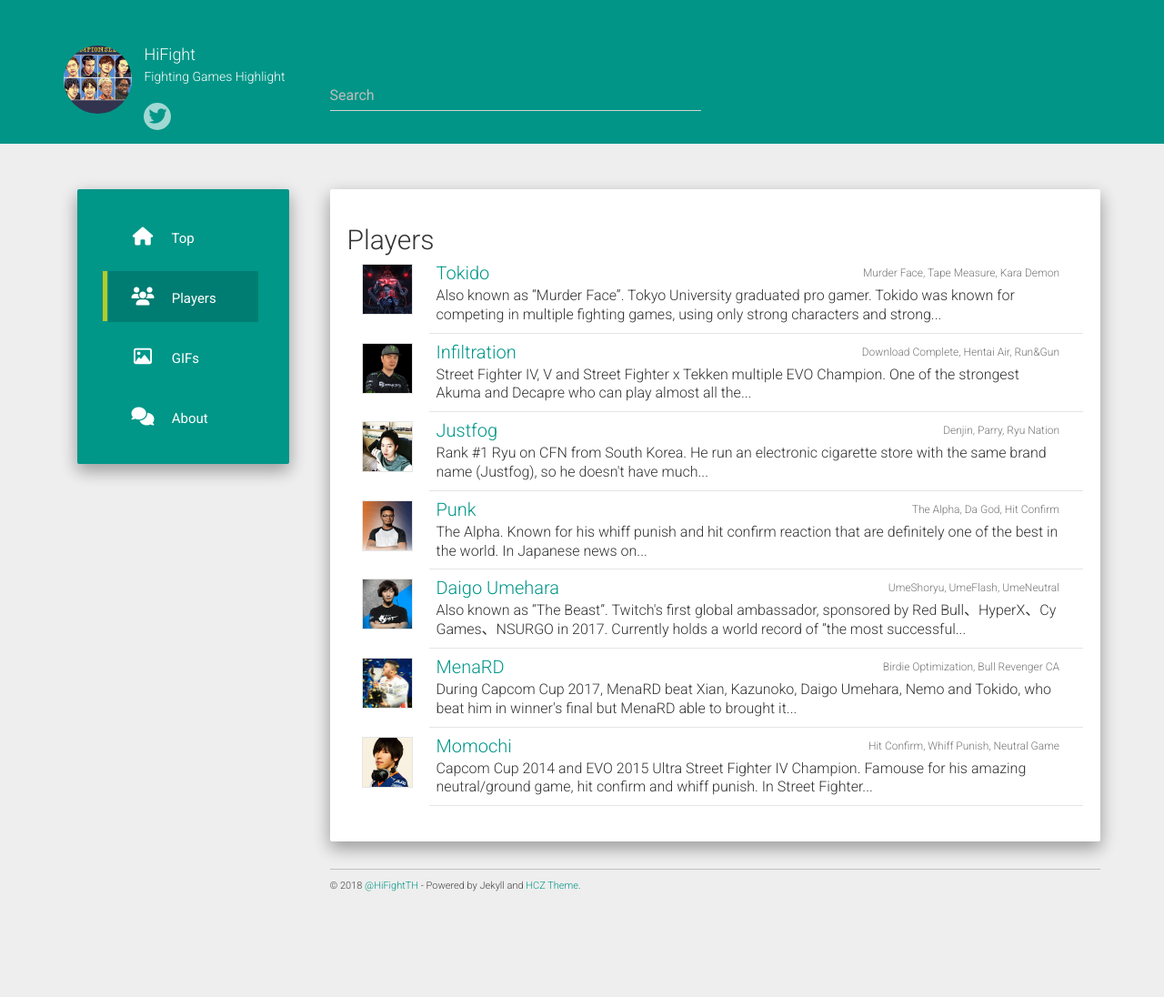
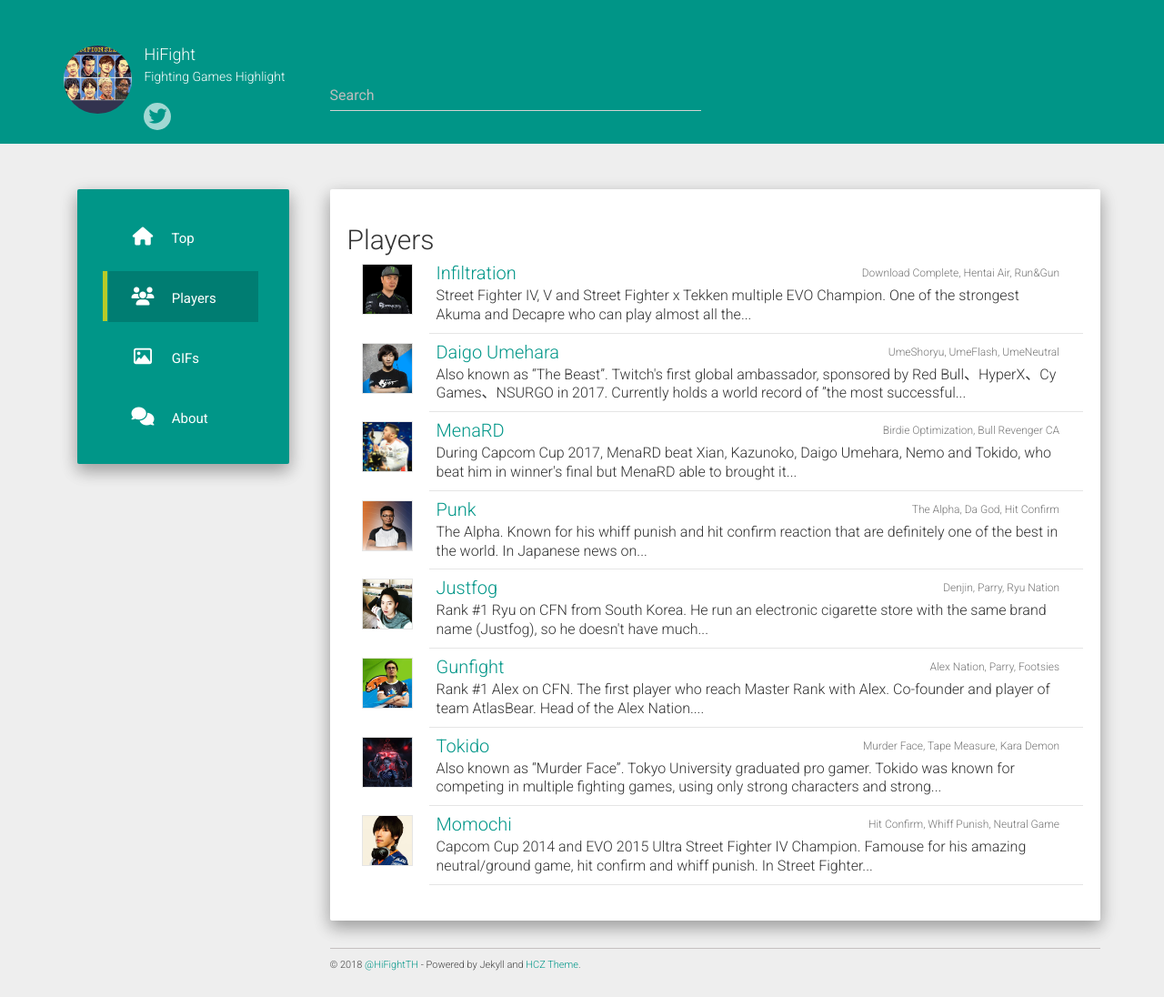
Before and after one commit to hifight/hifight.github.io, a Jekyll site: the page built from player.md, in a window 1280 px wide. Shown: the whole page at 91% size. Built offline with Jekyll 4.4.1, drawn with Linux system fonts in a browser that asks for light colours; nearby versions of some CDN libraries; before the commit the page ends 1009 px from its top, so only the background shows below that.

Commit message:
added gunfight

```diff
--- a/_data/gifs.json
+++ b/_data/gifs.json
@@ -359,4 +359,12 @@
     "name": "MenaRD Option Select",
     "gfyid": "WarlikeEnragedDonkey",
   },
+  {
+    "name": "Gunfight Alex",
+    "gfyid": "EnlightenedAmpleElkhound",
+  },
+  {
+    "name": "Gunfight Alex",
+    "gfyid": "DenseRegalErne",
+  },
 ]
--- a/_data/players.json
+++ b/_data/players.json
@@ -41,4 +41,10 @@
     "hifight": "Birdie Optimization, Bull Revenger CA",
     "content": "During Capcom Cup 2017, MenaRD beat Xian, Kazunoko, Daigo Umehara, Nemo and Tokido, who beat him in winner's final but MenaRD able to brought it back from loser bracket and became Capcom Cup 2017 champion.",
   },
+  {
+    "name": "Gunfight",
+    "link": "gunfight",
+    "hifight": "Alex Nation, Parry, Footsies",
+    "content": "Rank #1 Alex on CFN. The first player who reach Master Rank with Alex. Co-founder and player of team AtlasBear. Head of the Alex Nation. Gunfight is a very strong French 3rd Strike player (Dudley) who lives in Japan.",
+  },
 ]
```
Also changed, not shown: about.md (+3 -1 lines), player/gunfight.md (added, +21 -0 lines), static/img/player/gunfight.jpg (added).
